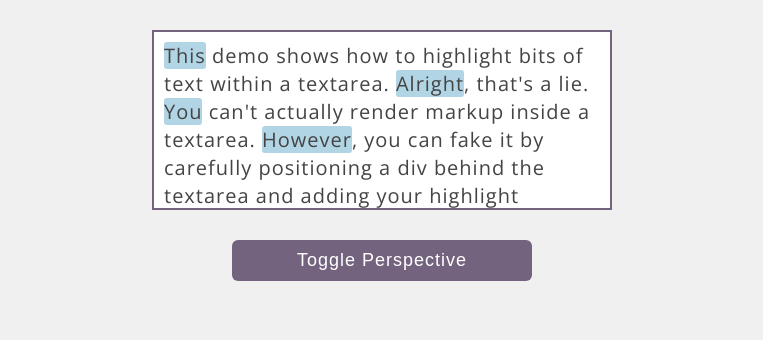
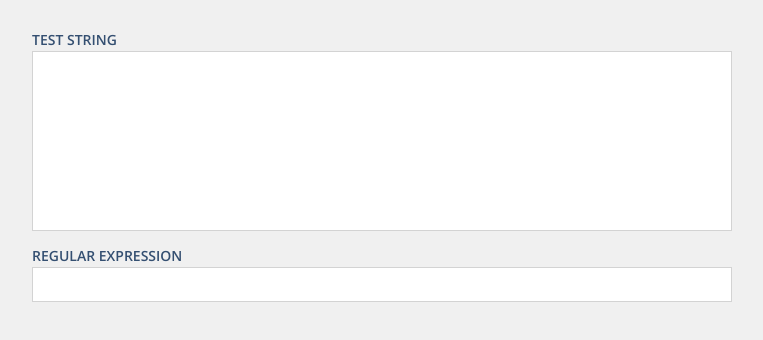
Before and after one commit to rmamchyk/regex-tester, a React (Create React App) app: page / in a window 1280 px wide. Shown: the top 340 px of the page, without its empty margins (258-1021 px from the left). Built offline with nearby package versions, Linux system fonts and the light colour scheme.

Commit message:
added styling

```diff
--- a/src/App.scss
+++ b/src/App.scss
@@ -0,0 +1,49 @@
+.container {
+    width: 700px;
+    margin: 0 auto;
+}
+
+.form-group {
+    margin-bottom: 15px;
+
+    label {
+        display: block;
+        text-transform: uppercase;
+        font-size: 14px;
+        font-weight: 600;
+        color: #344f71;
+        margin-bottom: 2px;
+    }
+
+    .label-with-error {
+        margin-bottom: 2px;
+        display: flex;
+        justify-content: space-between;
+
+        label {
+            margin: 0;
+        }
+
+        span {
+            text-transform: uppercase;
+            color: #cc0033;
+        }
+    }
+
+    input[type=text] {
+        width: 100%;
+        font: 14px 'Open Sans', sans-serif;
+        padding: 7px 10px;
+        border: 1px solid lightgray;
+        border-radius: 0;
+        letter-spacing: 1px;
+
+        &:focus {
+            outline: none;
+        }
+    }
+
+    input[type=text], textarea {
+        color: #444;
+    }
+}
--- a/src/App.tsx
+++ b/src/App.tsx
@@ -1,13 +1,77 @@
-import React from 'react';
+import React, { Component } from 'react';
 import './App.scss';
 import TextAreaHighlight from './components/TextareaHighlight';
 
-const App: React.FC = () => {
-  return (
-    <div>
-      <TextAreaHighlight />
-    </div>
-  );
+interface IState {
+  text: string;
+  regex: string;
+}
+
+class App extends Component<{}, IState> {
+  constructor(props: {}) {
+    super(props);
+
+    this.state = {
+      text: '',
+      regex: ''
+    }
+  }
+
+  onTextChange = (text: string) => {
+    this.setState({ text })
+  }
+
+  onRegexChange = (e: React.ChangeEvent<HTMLInputElement>) => {
+    this.setState({ regex: e.target.value });
+  }
+
+  createRegex = (regexString: string): [boolean, RegExp?] => {
+    try {
+      let regex: RegExp;
+      if (regexString.charAt(0) === '/') {
+        let parts = regexString.split('/');
+        parts.shift();
+
+        var flags = parts.pop();
+        regexString = parts.join('/');
+        console.log(regexString)
+        regex = new RegExp(regexString, flags);
+      } else {
+        console.log(regexString)
+        regex = new RegExp(regexString, 'g');
+      }
+      return [true, regex];
+    } catch (error) {
+      console.log('Regex invalid')
+      return [false, undefined];
+    }
+  }
+
+  render() {
+    const { text, regex } = this.state;
+    const [isValid, highlight] = this.createRegex(regex);
+
+    return (
+      <div className="container">
+        <div className="form-group">
+          <div className="label-with-error">
+            <label>Test string</label>
+            {!isValid && <span>The regular expression is invalid</span>}
+          </div>
+          <TextAreaHighlight
+            value={text}
+            highlight={highlight}
+            onChange={this.onTextChange}
+          />
+        </div>
+
+        <div className="form-group">
+          <label>Regular expression</label>
+          <input type="text" value={regex} onChange={this.onRegexChange} />
+        </div>
+      </div>
+    );
+  }
 }
 
 export default App;
--- a/src/components/TextareaHighlight.scss
+++ b/src/components/TextareaHighlight.scss
@@ -1,25 +1,25 @@
+.textarea-highlight {
+  .container {
+    display: block;
+    transform: translateZ(0);
+    -webkit-text-size-adjust: none;
+  }
+
   .container, .backdrop, textarea {
-  width: 460px;
+    width: 100%;
     height: 180px;
   }
 
   .highlights, textarea {
     padding: 10px;
-  font: 20px/28px 'Open Sans', sans-serif;
+    font: 14px 'Open Sans', sans-serif;
     letter-spacing: 1px;
-}
-
-.container {
-  display: block;
-  margin: 0 auto;
-  transform: translateZ(0);
-  -webkit-text-size-adjust: none;
   }
 
   .backdrop {
     position: absolute;
     z-index: 1;
-  border: 2px solid #685972;
+    border: 1px solid lightgray;
     background-color: #fff;
     overflow: auto;
     pointer-events: none;
@@ -37,9 +37,8 @@ textarea {
     position: absolute;
     z-index: 2;
     margin: 0;
-  border: 2px solid #74637f;
+    border: 1px solid lightgray;
     border-radius: 0;
-  color: #444;
     background-color: transparent;
     overflow: auto;
     resize: none;
@@ -47,43 +46,13 @@ textarea {
   }
 
   mark {
-  border-radius: 3px;
+    border-radius: 1px;
     color: transparent;
-  background-color: #b1d5e5;
+    background-color: rgb(198, 233, 157);
   }
 
-button {
-  display: block;
-  width: 300px;
-  margin: 30px auto 0;
-  padding: 10px;
-  border: none;
-  border-radius: 6px;
-  color: #fff;
-  background-color: #74637f;
-  font: 18px 'Opens Sans', sans-serif;
-  letter-spacing: 1px;
-  appearance: none;
-  cursor: pointer;
+  textarea:focus {
+    outline: none;
+    box-shadow: 0 0 4px lightgray;
   }
-
-.perspective .backdrop {
-  transform:
-    perspective(1500px)
-    translateX(-125px)
-    rotateY(45deg)
-    scale(.9);
 }
-
-.perspective textarea {
-  transform:
-    perspective(1500px)
-    translateX(155px)
-    rotateY(45deg)
-    scale(1.1);
-}
-
-textarea:focus, button:focus {
-  outline: none;
-  box-shadow: 0 0 0 2px #c6aada;
-}
--- a/src/components/TextareaHighlight.tsx
+++ b/src/components/TextareaHighlight.tsx
@@ -1,34 +1,18 @@
 import React, { Component } from 'react';
 import './TextareaHighlight.scss';
 
-interface IState {
+interface IProps {
     value: string;
-    perspective: boolean;
-    highlightedText: string;
+    highlight?: RegExp;
+    onChange: (value: string) => void;
 }
 
-const DEFAULT_TEXT = `This demo shows how to highlight bits of text within a textarea. Alright, that's a lie. You can't actually render markup inside a textarea. However, you can fake it by carefully positioning a div behind the textarea and adding your highlight markup there. JavaScript takes care of syncing the content and scroll position from the textarea to the div, so everything lines up nicely. Hit the toggle button to peek behind the curtain. And feel free to edit this text. All capitalized words will be highlighted.`;
-
-class TextAreaHighlight extends Component<{}, IState> {
+class TextAreaHighlight extends Component<IProps> {
     private backdropRef = React.createRef<HTMLDivElement>();
     private textareaRef = React.createRef<HTMLTextAreaElement>();
 
-    constructor(props: {}) {
-        super(props);
-
-        this.state = {
-            perspective: false,
-            value: DEFAULT_TEXT,
-            highlightedText: this.applyHighlights(DEFAULT_TEXT)
-        }
-    }
-
     onChange = (e: React.ChangeEvent<HTMLTextAreaElement>) => {
-        const text = e.target.value;
-        this.setState({
-            value: text,
-            highlightedText: this.applyHighlights(text)
-        });
+        this.props.onChange(e.target.value);
     }
 
     onScroll = (event: any) => {
@@ -38,27 +22,24 @@ class TextAreaHighlight extends Component<{}, IState> {
         }
     }
 
-    applyHighlights(text: string) {
+    applyHighlights(text: string, regex: RegExp) {
         text = text
             .replace(/\n$/g, '\n\n')
-            .replace(/[A-Z].*?\b/g, '<mark>$&</mark>');
+            .replace(regex, '<mark>$&</mark>');
         return text;
     }
 
-    onTogglePerspective = () => {
-        this.setState(state => ({ perspective: !state.perspective}));
-    }
-
     render() {
-        const { value, highlightedText, perspective } = this.state;
+        const { value, highlight } = this.props;
+        const highlightedValue = highlight ? this.applyHighlights(value, highlight) : '';
 
         return (
-            <>
-                <div className={`container ${perspective ? 'perspective' : ''}`}>
+            <div className="textarea-highlight">
+                <div className="container">
                     <div className="backdrop" ref={this.backdropRef}>
                         <div
                             className="highlights"
-                            dangerouslySetInnerHTML={{ __html: highlightedText }}
+                            dangerouslySetInnerHTML={{ __html: highlightedValue }}
                         ></div>
                     </div>
 
@@ -70,8 +51,7 @@ class TextAreaHighlight extends Component<{}, IState> {
                         onScroll={this.onScroll}
                     ></textarea>
                 </div>
-                <button onClick={this.onTogglePerspective}>Toggle Perspective</button>
-            </>
+            </div>
         )
     }
 }
```
Also changed, not shown: src/components/ReactTextareaHighlight.jsx (added, +155 -0 lines). Lines whose indentation alone changed are shown as unchanged.
